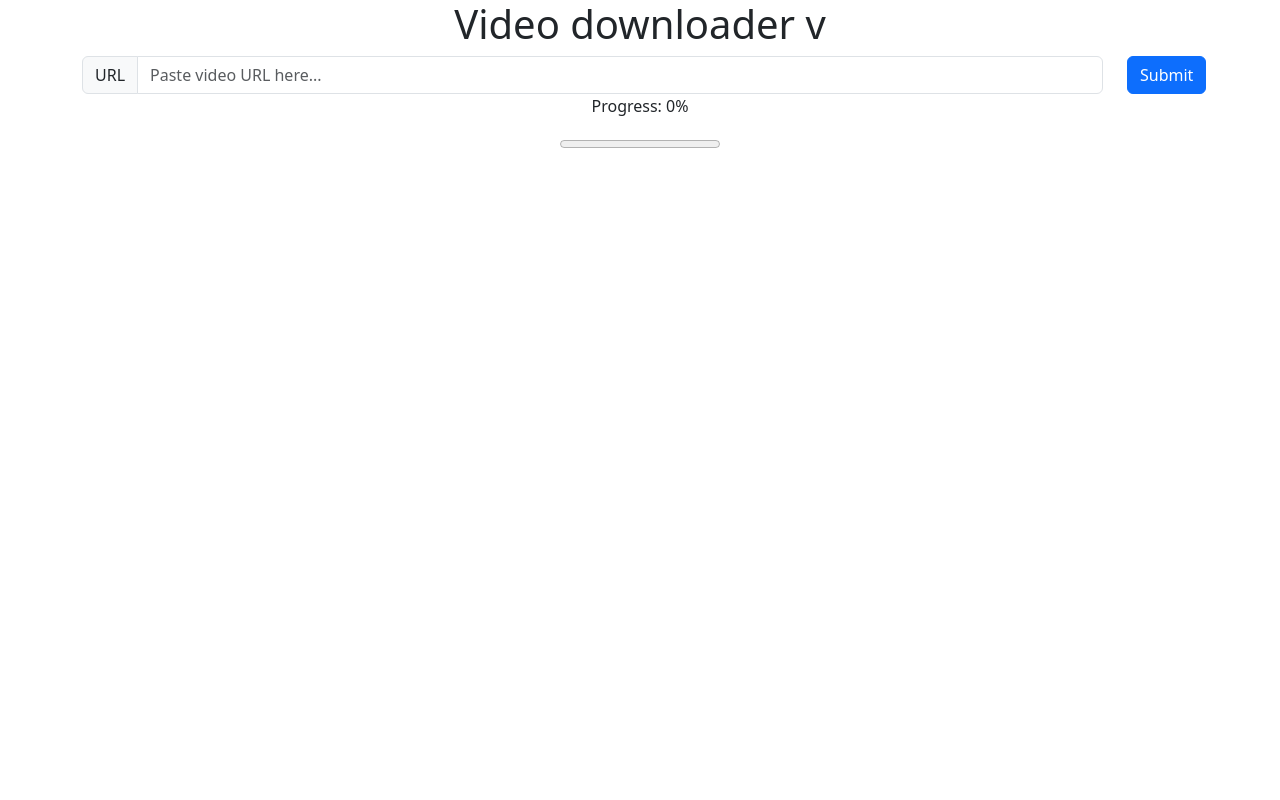
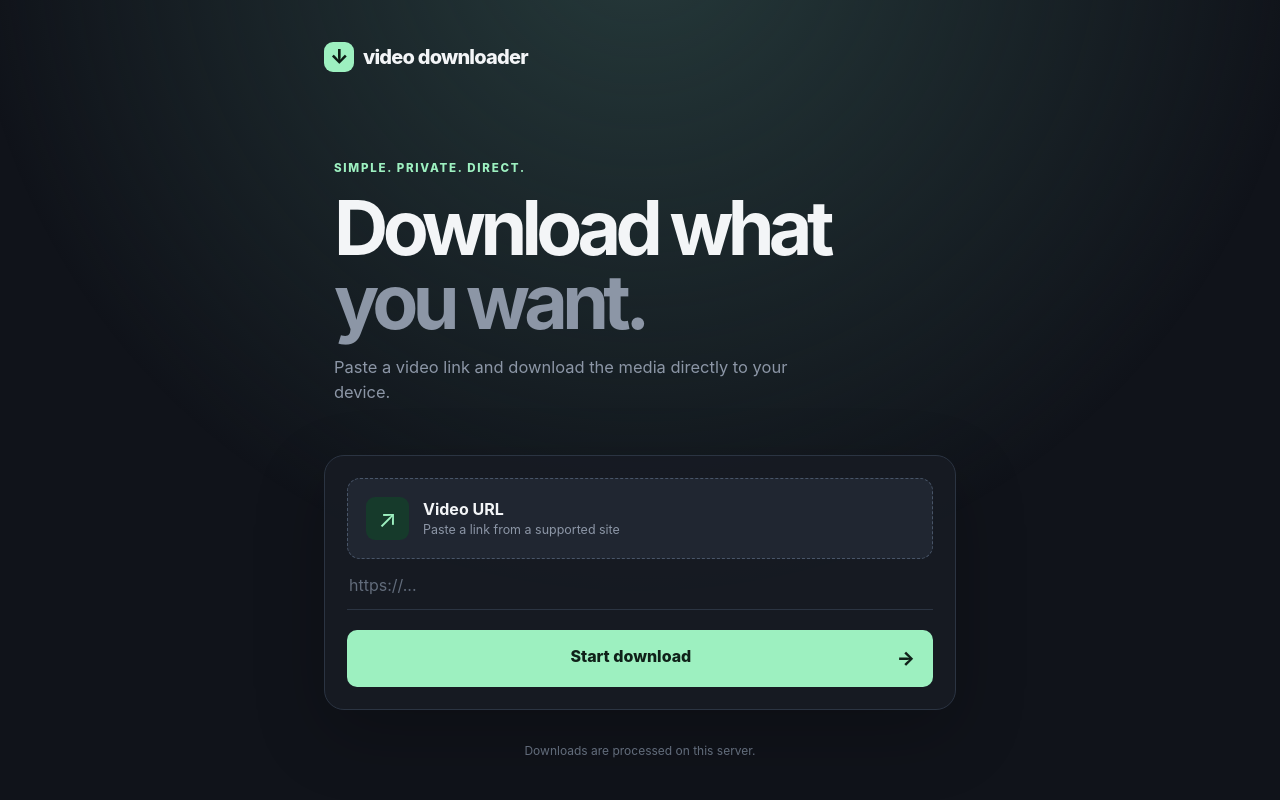
Before and after one commit to dzon2000/yt-dlp-web, a Flask app: page / in a window 1280 px wide. Run offline with Flask 3, Linux system fonts and the light colour scheme.

Commit message:
Add static downloader UI
Co-authored-by: Copilot <223556219+Copilot@users.noreply.github.com>

```diff
--- /dev/null
+++ b/static/style.css
@@ -0,0 +1,241 @@
+:root {
+    color-scheme: dark;
+    --bg: #10131a;
+    --surface: #171b24;
+    --surface-light: #202631;
+    --text: #f3f5f7;
+    --muted: #8c96a6;
+    --line: #2b3442;
+    --accent: #9df0c0;
+    --accent-dark: #163a2b;
+}
+
+* {
+    box-sizing: border-box;
+}
+
+body {
+    margin: 0;
+    min-width: 320px;
+    background: var(--bg);
+    color: var(--text);
+    font: 16px/1.5 Inter, ui-sans-serif, system-ui, -apple-system, sans-serif;
+}
+
+body::before {
+    background: radial-gradient(circle at 50% -10%, #263a3b 0, transparent 42rem);
+    content: "";
+    inset: 0;
+    pointer-events: none;
+    position: fixed;
+    z-index: -1;
+}
+
+.shell {
+    margin: 0 auto;
+    max-width: 680px;
+    padding: 42px 24px 28px;
+}
+
+.brand {
+    align-items: center;
+    color: var(--text);
+    display: inline-flex;
+    font-size: 1.25rem;
+    font-weight: 800;
+    gap: 9px;
+    letter-spacing: -.04em;
+    text-decoration: none;
+}
+
+.brand-mark,
+.upload-icon {
+    align-items: center;
+    background: var(--accent);
+    border-radius: 9px;
+    color: #0d1d15;
+    display: inline-flex;
+    height: 30px;
+    justify-content: center;
+    line-height: 1;
+    width: 30px;
+}
+
+.hero {
+    padding: 88px 10px 34px;
+}
+
+.eyebrow {
+    color: var(--accent);
+    font-size: .72rem;
+    font-weight: 800;
+    letter-spacing: .15em;
+    margin: 0 0 14px;
+    text-transform: uppercase;
+}
+
+h1 {
+    font-size: clamp(2.5rem, 8vw, 4.7rem);
+    letter-spacing: -.075em;
+    line-height: .98;
+    margin: 0;
+}
+
+h1 em {
+    color: var(--muted);
+    font-style: normal;
+}
+
+.intro {
+    color: var(--muted);
+    font-size: 1.03rem;
+    max-width: 500px;
+}
+
+.upload-card {
+    background: rgba(23, 27, 36, .94);
+    border: 1px solid var(--line);
+    border-radius: 20px;
+    box-shadow: 0 24px 70px rgba(0, 0, 0, .22);
+    padding: 22px;
+}
+
+.url-field {
+    align-items: center;
+    background: var(--surface-light);
+    border: 1px dashed #485568;
+    border-radius: 13px;
+    display: flex;
+    gap: 14px;
+    padding: 18px;
+}
+
+.url-field:focus-within {
+    border-color: var(--accent);
+}
+
+.upload-icon {
+    background: var(--accent-dark);
+    color: var(--accent);
+    flex: 0 0 43px;
+    font-size: 1.5rem;
+    height: 43px;
+    width: 43px;
+}
+
+.file-copy {
+    display: flex;
+    flex: 1;
+    flex-direction: column;
+}
+
+.file-copy small {
+    color: var(--muted);
+    font-size: .78rem;
+}
+
+input[type="url"] {
+    background: transparent;
+    border: 0;
+    border-bottom: 1px solid var(--line);
+    color: var(--text);
+    font: inherit;
+    outline: 0;
+    padding: 14px 2px 12px;
+    width: 100%;
+}
+
+input[type="url"]:focus {
+    border-color: var(--accent);
+}
+
+input[type="url"]::placeholder {
+    color: #626c7b;
+}
+
+button {
+    font: inherit;
+}
+
+.primary-button {
+    background: var(--accent);
+    border: 0;
+    border-radius: 10px;
+    color: #102119;
+    cursor: pointer;
+    font-weight: 800;
+    margin-top: 20px;
+    padding: 14px 18px;
+    width: 100%;
+}
+
+.primary-button span {
+    float: right;
+    font-size: 1.2rem;
+}
+
+.primary-button:hover {
+    background: #b8f8d2;
+}
+
+.progress-panel {
+    margin-top: 25px;
+}
+
+.progress-label {
+    color: var(--muted);
+    display: flex;
+    font-size: .8rem;
+    justify-content: space-between;
+    margin-bottom: 8px;
+}
+
+progress {
+    appearance: none;
+    background: var(--surface-light);
+    border: 0;
+    border-radius: 999px;
+    height: 8px;
+    overflow: hidden;
+    width: 100%;
+}
+
+progress::-webkit-progress-bar {
+    background: var(--surface-light);
+}
+
+progress::-webkit-progress-value {
+    background: var(--accent);
+    border-radius: 999px;
+}
+
+progress::-moz-progress-bar {
+    background: var(--accent);
+    border-radius: 999px;
+}
+
+.visually-hidden {
+    clip: rect(0 0 0 0);
+    height: 1px;
+    margin: -1px;
+    overflow: hidden;
+    position: absolute;
+    width: 1px;
+}
+
+footer {
+    color: #626c7b;
+    font-size: .75rem;
+    margin-top: 32px;
+    text-align: center;
+}
+
+@media (max-width: 520px) {
+    .shell {
+        padding-top: 26px;
+    }
+
+    .hero {
+        padding-top: 68px;
+    }
+}
--- a/templates/index.html
+++ b/templates/index.html
@@ -4,42 +4,53 @@
 <head>
     <meta charset="UTF-8">
     <meta name="viewport" content="width=device-width, initial-scale=1.0">
-    <title>Video Downloader</title>
-    <link href="https://cdn.jsdelivr.net/npm/bootstrap@5.3.3/dist/css/bootstrap.min.css" rel="stylesheet"
-        integrity="sha384-QWTKZyjpPEjISv5WaRU9OFeRpok6YctnYmDr5pNlyT2bRjXh0JMhjY6hW+ALEwIH" crossorigin="anonymous">
+    <title>Video downloader</title>
+    <link rel="stylesheet" href="{{ url_for('static', filename='style.css') }}">
 </head>
 
 <body>
-    <div class="container text-center">
-        <h1>Video downloader v{{version}}</h1>
-        <form id="download-form" action="/initiate" method="POST" class="row row-cols-2">
-            <div class="col-11">
-                <label class="visually-hidden" for="videoURL">Video URL</label>
-                <div class="input-group">
-                    <div class="input-group-text">URL</div>
-                    <input type="text" class="form-control" id="videoURL" name="videoURL"
-                        placeholder="Paste video URL here...">
+    <main class="shell">
+        <a class="brand" href="/">
+            <span class="brand-mark" aria-hidden="true">↓</span>
+            <span>video downloader</span>
+        </a>
+
+        <section class="hero">
+            <p class="eyebrow">Simple. Private. Direct.</p>
+            <h1>Download what<br><em>you want.</em></h1>
+            <p class="intro">Paste a video link and download the media directly to your device.</p>
+        </section>
+
+        <section class="upload-card" aria-labelledby="download-heading">
+            <h2 id="download-heading" class="visually-hidden">Download a video</h2>
+            <form id="download-form" action="/initiate" method="POST">
+                <label class="url-field" for="videoURL">
+                    <span class="upload-icon" aria-hidden="true">↗</span>
+                    <span class="file-copy">
+                        <strong>Video URL</strong>
+                        <small>Paste a link from a supported site</small>
+                    </span>
+                </label>
+                <input type="url" id="videoURL" name="videoURL" placeholder="https://..." required>
+                <button type="submit" class="primary-button">Start download <span aria-hidden="true">→</span></button>
+            </form>
+
+            <div id="progress-container" class="progress-panel" hidden>
+                <div class="progress-label">
+                    <span>Download progress</span>
+                    <span><span id="progress">0.0</span>%</span>
                 </div>
+                <progress id="progress-bar" value="0" max="100">0%</progress>
             </div>
-            <div class="col-1">
-                <button type="submit" class="btn btn-primary">Submit</button>
-            </div>
-        </form>
+        </section>
 
-        <div id="progress-container">
-            <p>Progress: <span id="progress">0</span>%</p>
-            <progress id="progress-bar" value="0" max="100"></progress>
-        </div>
-    </div>
-    <script src="https://cdn.jsdelivr.net/npm/bootstrap@5.3.3/dist/js/bootstrap.bundle.min.js"
-        integrity="sha384-YvpcrYf0tY3lHB60NNkmXc5s9fDVZLESaAA55NDzOxhy9GkcIdslK1eN7N6jIeHz"
-        crossorigin="anonymous"></script>
+        <footer>Downloads are processed on this server.</footer>
+    </main>
     <script>
         document.getElementById('download-form').addEventListener('submit', function (event) {
-            event.preventDefault();  // Prevent form from submitting the traditional way
+            event.preventDefault();
 
-            const formData = new FormData(event.target);  // Get form data (URL and file size)
-            // Start download by sending a POST request to /initiate
+            const formData = new FormData(event.target);
             fetch('/initiate', {
                 method: 'POST',
                 body: formData
@@ -47,31 +58,32 @@
                 .then(response => response.json())
                 .then(data => {
                     if (data.status === "Download started") {
-                        // Display the progress container
-                        document.getElementById('progress-container').style.display = 'block';
+                        document.getElementById('progress-container').hidden = false;
 
-                        // Start listening for progress updates from /progress
                         const eventSource = new EventSource('/progress');
-                        console.log("Getting progress...")
                         eventSource.onmessage = function (event) {
                             const progress = event.data;
-                            console.log(`Progress is ${progress}`)
+
+                            if (progress.startsWith('ERROR:')) {
+                                console.error(progress.slice(6));
+                                eventSource.close();
+                                return;
+                            }
+
                             if (!progress.startsWith("yolo")) {
-                                document.getElementById('progress').textContent = parseFloat(progress).toFixed(1);
-                                document.getElementById('progress-bar').value = progress;
+                                const percentage = Number.parseFloat(progress);
+                                const safePercentage = Number.isFinite(percentage) ? percentage : 0;
+                                document.getElementById('progress').textContent = safePercentage.toFixed(1);
+                                document.getElementById('progress-bar').value = safePercentage;
                             } else {
-                                console.log("Getting download location...")
-                                document.getElementById('progress').textContent = 100.0
+                                document.getElementById('progress').textContent = '100.0';
                                 document.getElementById('progress-bar').value = 100;
-                                let downloadLocation = progress
-                                console.log("Download location is: " + downloadLocation)
-                                window.location.replace("/download/" + downloadLocation)
-                                eventSource.close();  // Close the connection once progress is complete
+                                window.location.replace("/download/" + progress);
+                                eventSource.close();
                             }
                         };
 
                         eventSource.onerror = function () {
-                            console.log("An error occurred.");
                             eventSource.close();
                         };
                     }
```
Also changed, not shown: 1 other file.
